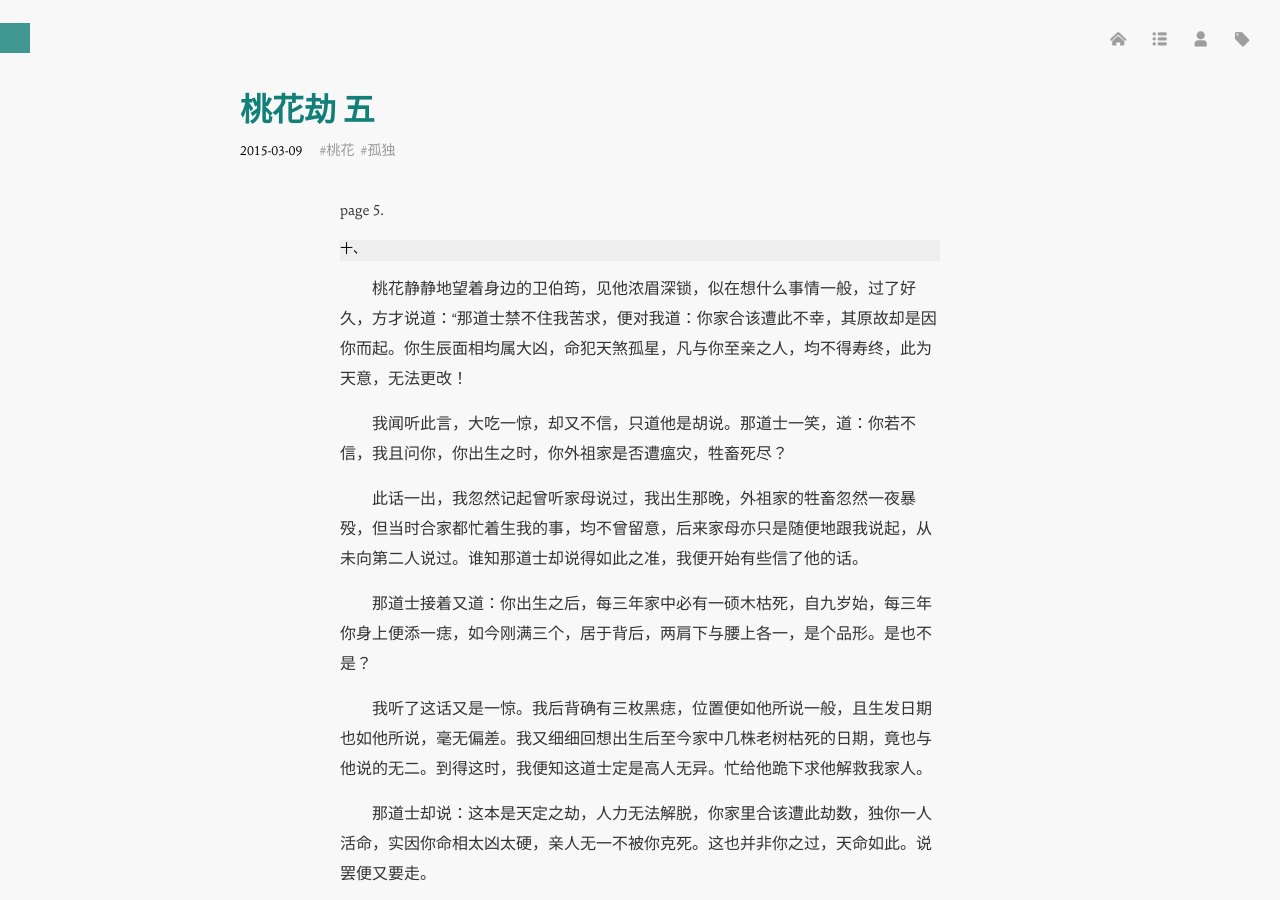
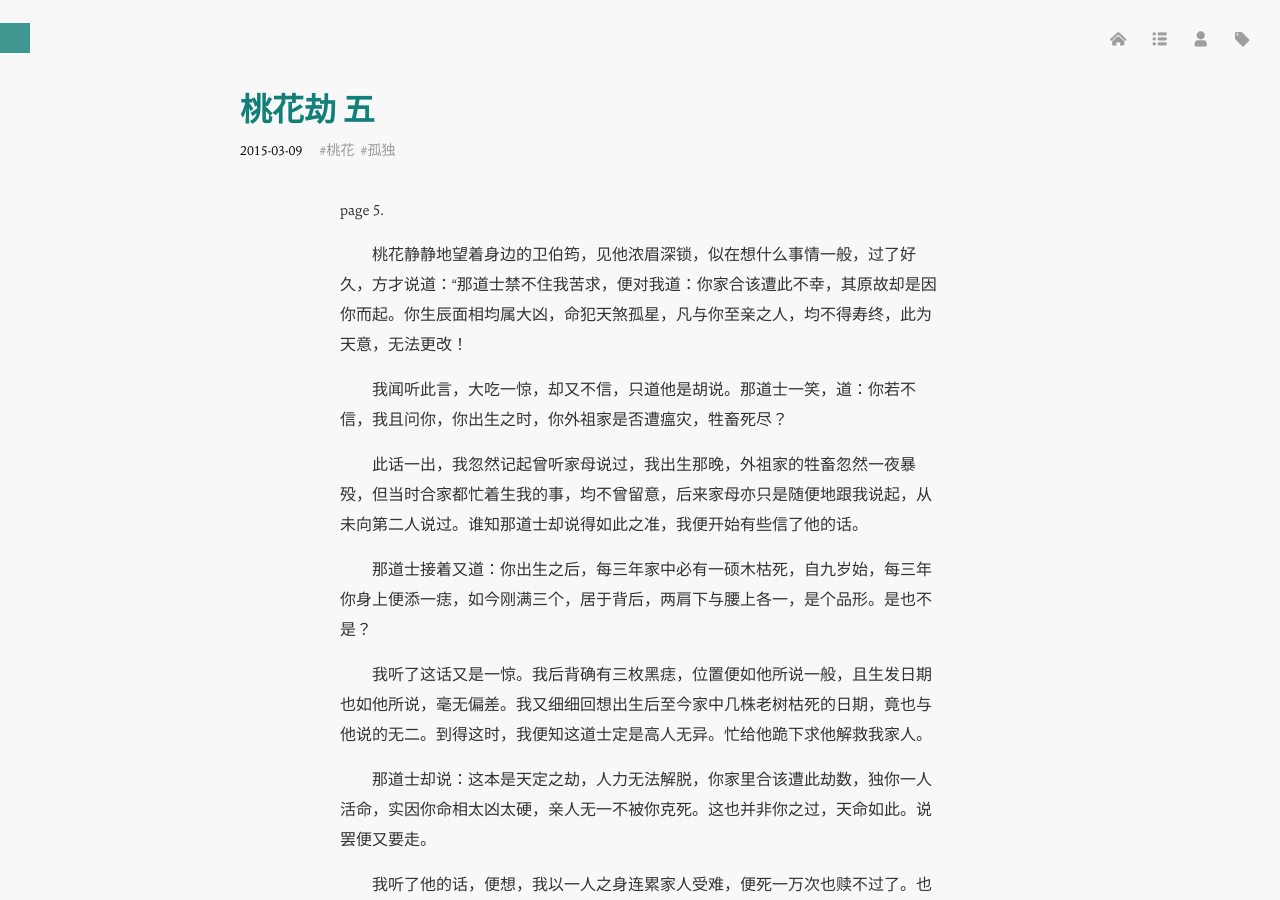
Before and after one commit to imisslovelove/cn, a Jekyll site: the page built from _posts/2015-03-09-桃花-劫-五.md, in a window 1280 px wide and 900 px high. Built offline with Jekyll 4.4.1, drawn with Linux system fonts in a browser that asks for light colours; Markdown is read by kramdown in place of the engine named in the settings; comment, search, counter and statistics services are not loaded.

Commit message:
Update 2015-03-09-桃花-劫-五.md

```diff
--- a/_posts/2015-03-09-桃花-劫-五.md
+++ b/_posts/2015-03-09-桃花-劫-五.md
@@ -15,7 +15,7 @@
 
 page 5.
 
-    十、
+
 
 　　桃花静静地望着身边的卫伯筠，见他浓眉深锁，似在想什么事情一般，过了好久，方才说道：“那道士禁不住我苦求，便对我道：你家合该遭此不幸，其原故却是因你而起。你生辰面相均属大凶，命犯天煞孤星，凡与你至亲之人，均不得寿终，此为天意，无法更改！
 
@@ -60,7 +60,7 @@
 　　只听卫伯筠拥着她颤声道：“多谢你不嫌弃我，从今后，我卫伯筠，只有你桃花一个亲人了。”说罢，他的眼眶又湿润了起来。
 
 
-　　十一、
+
 
 　　桃花的日子，便这样在卫府的庭院里寂寂地过了起来。
 
```
